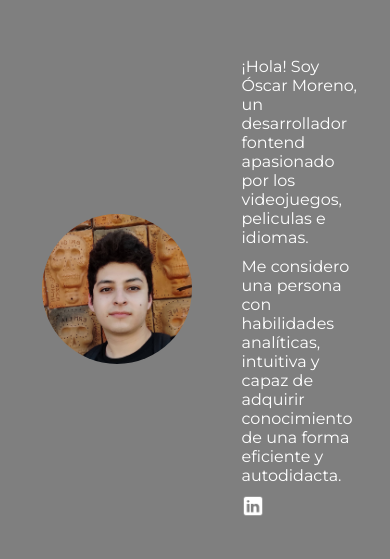
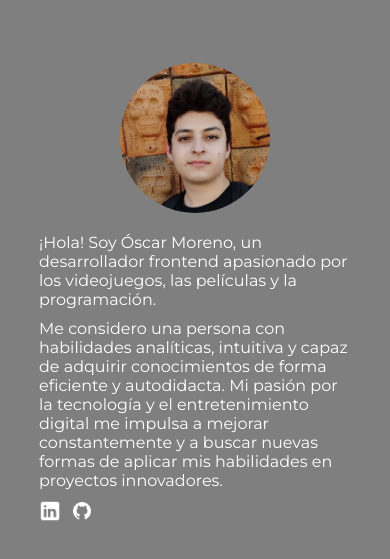
Before and after one commit to oscarmg11/portfolio, a Vue app: page / in a window 390 px wide. Shown: the part 133-692 px from the top of the page. Built offline with nearby package versions, Linux system fonts and the light colour scheme.

Commit message:
add Portfolio + translations

```diff
--- a/src/components/Portfolio.vue
+++ b/src/components/Portfolio.vue
@@ -11,11 +11,14 @@ import Text from 'src/components/Text.vue';
             </div>
         </section>
         <section class="portfolio">
-            <Text text="Hello! I'm Oscar Moreno, i'm a frontend developer passionated by videogames, movies and languages." class-name="description" />
-            <Text text="I consider myself a person with analytic abilities, intuitive and capable of acquire knowledge in a efficient and autodidact way." class-name="description" />
+            <Text text="Hello! I'm Oscar Moreno, i'm a frontend developer passionated by videogames, movies and programming." class-name="description" />
+            <Text text="I consider myself a person with analytic abilities, intuitive and capable of acquire knowledge in a efficient and autodidact way. My passion about technologies and digital entertainment pushes me to improve constantly and to look for new ways to apply my skills in innovative projects." class-name="description" />
             <div class="linksContainer">
                 <a href="https://www.linkedin.com/in/%C3%B3scar-moreno-534b3a1b8/" target="_blank">
                     <img src="/linkedin.png" :alt="$t('linkedin icon')"  class="icon" />
+                </a>
+                <a href="https://github.com/oscarmg11" target="_blank">
+                    <img src="/github.png" :alt="$t('github icon')"  class="icon" />
                 </a>
             </div>
         </section>
@@ -84,4 +87,15 @@ import Text from 'src/components/Text.vue';
     height: 22px;
 }
 
+@media (max-width: 600px) {
+    .main {
+        flex-direction: column;
+        gap: 10px;
+    }
+
+    .description {
+        max-width: 80vw;
+    }
+}
+
 </style>
--- a/src/locales/es.ts
+++ b/src/locales/es.ts
@@ -1,7 +1,8 @@
 export const es  = {
     'Oscar Moreno': 'Óscar Moreno',
-    "Hello! I'm Oscar Moreno, i'm a frontend developer passionated by videogames, movies and languages." : '¡Hola! Soy Óscar Moreno, un desarrollador fontend apasionado por los videojuegos, peliculas e idiomas.',
-    "I consider myself a person with analytic abilities, intuitive and capable of acquire knowledge in a efficient and autodidact way.": 'Me considero una persona con habilidades analíticas, intuitiva y capaz de adquirir conocimiento de una forma eficiente y autodidacta.',
+    "Hello! I'm Oscar Moreno, i'm a frontend developer passionated by videogames, movies and programming." : '¡Hola! Soy Óscar Moreno, un desarrollador frontend apasionado por los videojuegos, las películas y la programación.',
+    "I consider myself a person with analytic abilities, intuitive and capable of acquire knowledge in a efficient and autodidact way. My passion about technologies and digital entertainment pushes me to improve constantly and to look for new ways to apply my skills in innovative projects.": 'Me considero una persona con habilidades analíticas, intuitiva y capaz de adquirir conocimientos de forma eficiente y autodidacta. Mi pasión por la tecnología y el entretenimiento digital me impulsa a mejorar constantemente y a buscar nuevas formas de aplicar mis habilidades en proyectos innovadores.',
     'Selfie of my self': 'Selfie de mi mismo',
-    'linkedin icon': 'Icono de linkedin'
+    'linkedin icon': 'Icono de linkedin',
+    'github icon': 'Icono de github',
 }
```
